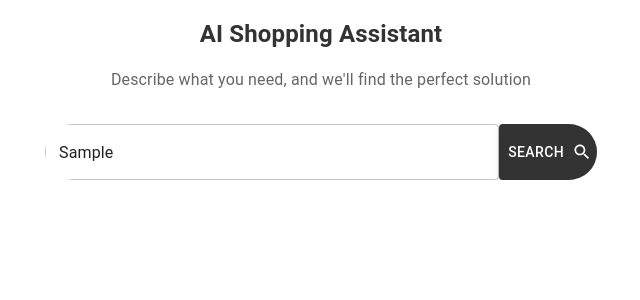
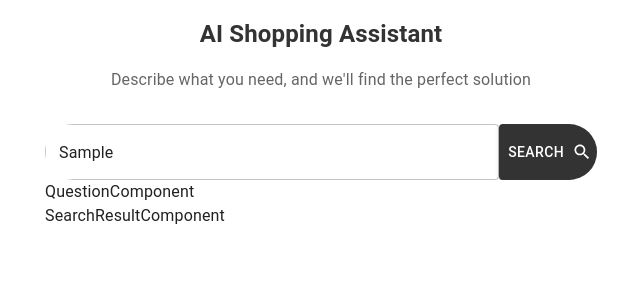
Before and after one commit to kryczkal/AiBuy, a React app in the folder frontend/: page /search in a window 1280 px wide. Both pictures are taken after typing "Sample" into the empty fields and a click on the button "SEARCH". Shown: the top 300 px of the page, without its empty margins (319-959 px from the left). Built offline with nearby package versions, Linux system fonts and the light colour scheme.

Commit message:
Added active components list

```diff
--- a/frontend/src/pages/App/App.tsx
+++ b/frontend/src/pages/App/App.tsx
@@ -1,9 +1,7 @@
 import { BrowserRouter as Router, Route, Routes, Navigate } from 'react-router-dom';
+import React from 'react';
 
 import NotFound from '../NotFound/NotFound';
-
-import SearchPage from 'src/pages/SearchPage/SearchPage';
-import React from 'react';
 
 import SearchPage from 'src/pages/SearchPage/SearchPage';
 
--- a/frontend/src/pages/SearchPage/SearchPage.tsx
+++ b/frontend/src/pages/SearchPage/SearchPage.tsx
@@ -4,16 +4,26 @@ import { CssBaseline, Container } from '@mui/material';
 import Header from 'src/components/SearchComponents/Header';
 import SearchForm from 'src/components/SearchComponents/SearchForm';
 import { API_ENDPOINTS } from 'src/api/apiConfig';
+import QuestionComponent from 'src/components/QuestionComponent/QuestionComponent';
+import SearchResultComponent from 'src/components/SearchResultComponent/SearchResultComponent';
+
+const mockResults = [
+  <QuestionComponent key={1}/>,
+  <SearchResultComponent key={2}/>
+];
 
 const SearchPage: React.FC = () => {
   const [problem, setProblem] = useState('');
+  const [components, setComponents] = useState<React.ReactNode[]>([]);
+  const [isSearching, setIsSearching] = useState(false);
 
   const handleSubmit = (e: React.FormEvent) => {
     e.preventDefault();
     console.log('Submitted problem:', problem);
+
+    setIsSearching(true);
+    setComponents(mockResults);
   };
-
-
 
   return (
     <Container component="main" maxWidth="sm">
@@ -27,6 +37,11 @@ const SearchPage: React.FC = () => {
         onProblemChange={(e) => setProblem(e.target.value)}
         onSubmit={handleSubmit}
       />
+      {isSearching && (
+        <div className='blocks'>
+          {components.map((component) => ( component ))}
+        </div>
+      )}
     </Container>
   );
 };
```
